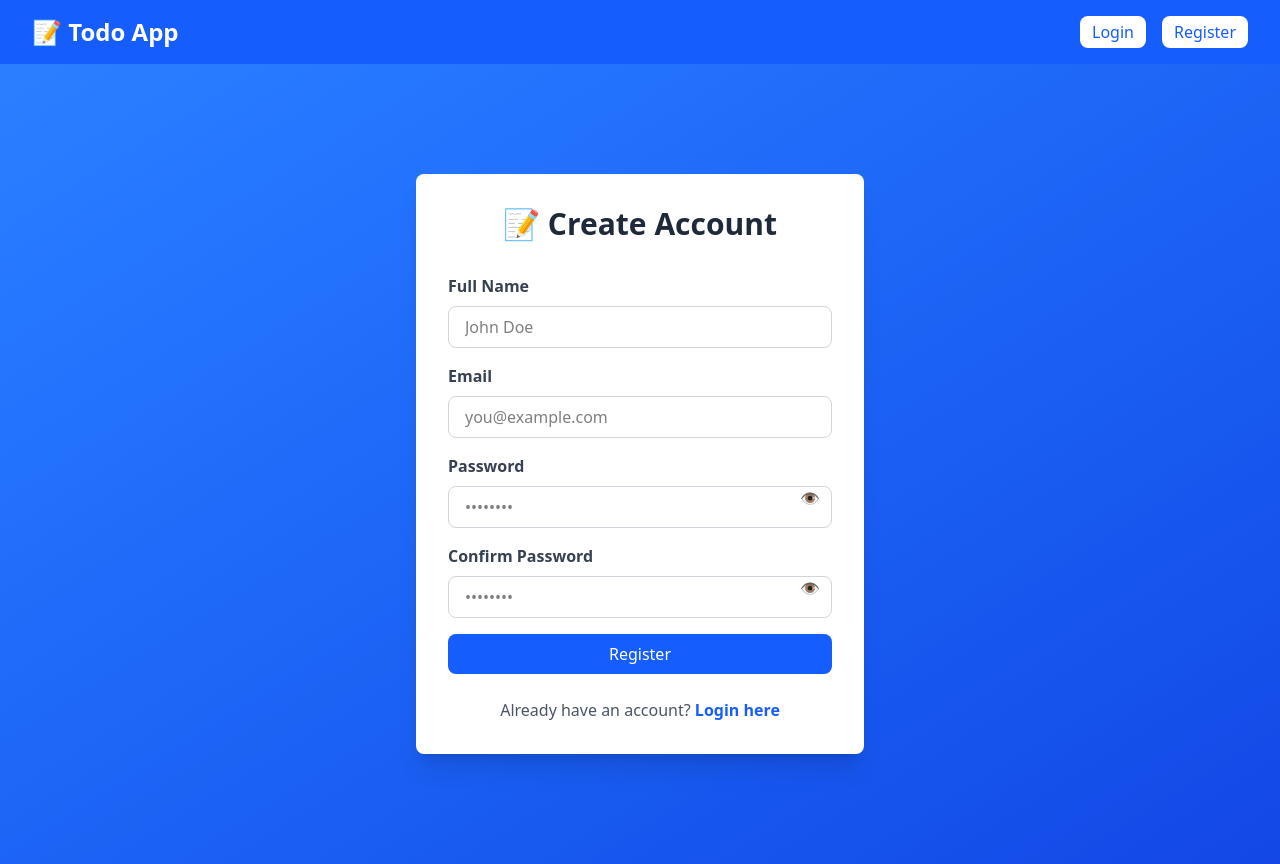
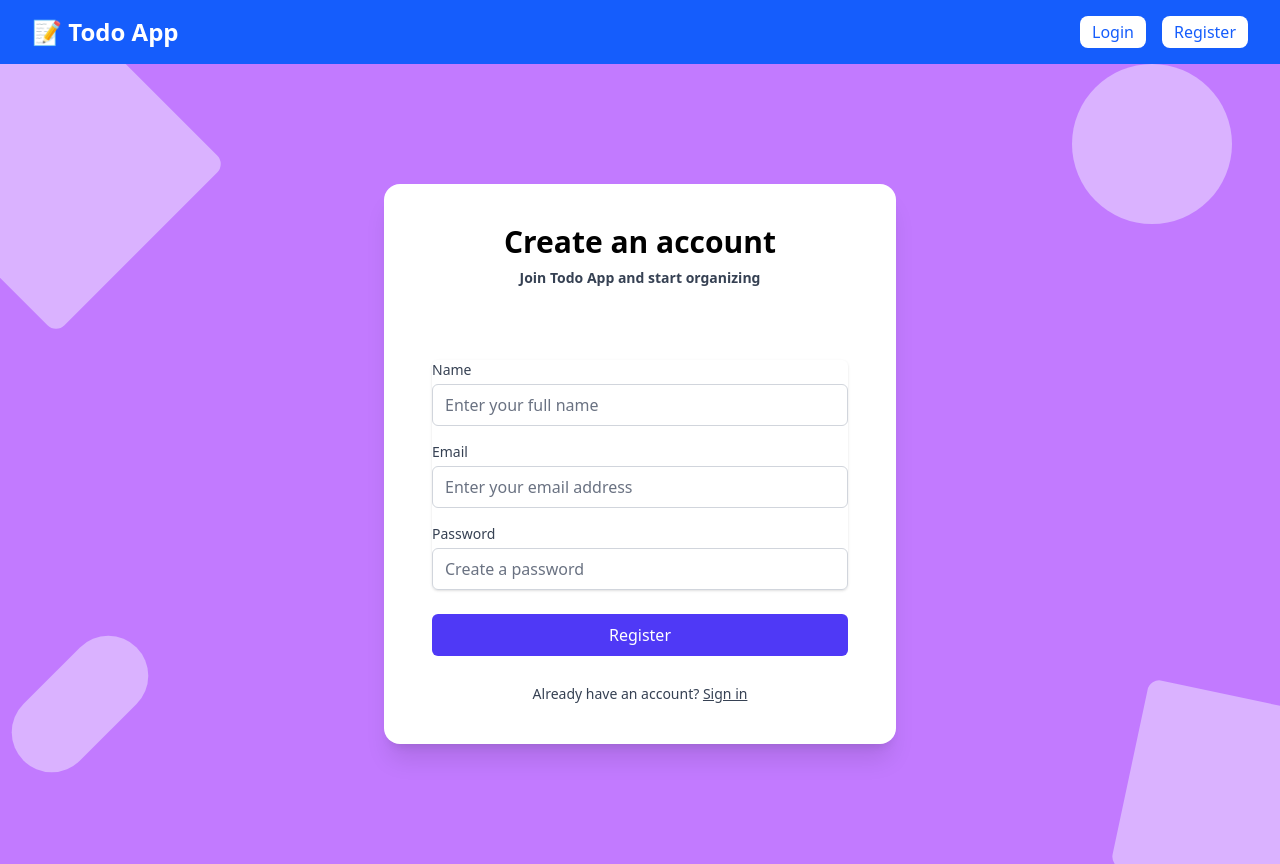
Before and after one commit to Dula0268/TO-DO-App, a Next.js app in the folder frontend/: page /register in a window 1280 px wide. Built offline with nearby package versions, Linux system fonts and the light colour scheme; no server answers.

Commit message:
refactor(register): streamline RegisterPage by removing local state and form handling logic

```diff
--- a/frontend/app/(auth)/register/page.tsx
+++ b/frontend/app/(auth)/register/page.tsx
@@ -1,157 +1,39 @@
-'use client';
+"use client";
 
-import { useState } from 'react';
-import { useRouter } from 'next/navigation';
-import Link from 'next/link';
-import { register } from '@/app/lib/api';
+import RegisterForm from "@/app/(auth)/register/RegisterForm";
 
 export default function RegisterPage() {
-  const router = useRouter();
-  const [name, setName] = useState('');
-  const [email, setEmail] = useState('');
-  const [password, setPassword] = useState('');
-  const [confirmPassword, setConfirmPassword] = useState('');
+  return (
+    <main className="relative min-h-screen bg-purple-400 flex items-center justify-center overflow-hidden">
+      {/* floating shapes (same as login) */}
+      <div className="absolute w-60 h-60 rounded-xl bg-purple-300 -top-5 -left-16 rotate-45 hidden md:block" />
+      <div className="absolute w-48 h-48 rounded-xl bg-purple-300 -bottom-6 -right-10 rotate-12 hidden md:block" />
+      <div className="absolute w-40 h-40 bg-purple-300 rounded-full top-0 right-12 hidden md:block" />
+      <div className="absolute w-20 h-40 bg-purple-300 rounded-full bottom-20 left-10 rotate-45 hidden md:block" />
 
-  const [showPassword, setShowPassword] = useState(false);
-  const [showConfirmPassword, setShowConfirmPassword] = useState(false);
+      {/* card */}
+      <section className="relative z-20 w-full max-w-lg">
+        <div className="bg-white rounded-2xl shadow-xl">
+          <header className="text-center px-8 pt-10">
+            <h1 className="text-3xl font-bold">Create an account</h1>
+            <p className="mt-2 text-sm font-semibold text-gray-700">
+              Join Todo App and start organizing
+            </p>
+          </header>
 
-  const [loading, setLoading] = useState(false);
-  const [error, setError] = useState('');
-
-  const handleSubmit = async (e: React.FormEvent) => {
-    e.preventDefault();
-    setError('');
-
-    if (password !== confirmPassword) {
-      setError('Passwords do not match');
-      return;
-    }
-
-    setLoading(true);
-
-    try {
-      await register(name, email, password);
-      alert('Registration successful! Please login.');
-      router.push('/login');
-    } catch (err: any) {
-      setError(err.response?.data?.message || 'Registration failed. Please try again.');
-    } finally {
-      setLoading(false);
-    }
-  };
-
-  return (
-    <div className="min-h-screen bg-gradient-to-br from-blue-500 to-blue-700 flex items-center justify-center p-4">
-      <div className="bg-white rounded-lg shadow-xl p-8 w-full max-w-md">
-        <h1 className="text-3xl font-bold text-center text-gray-800 mb-8">
-          📝 Create Account
-        </h1>
-
-        {error && (
-          <div className="bg-red-100 text-red-700 p-4 rounded-lg mb-4">
-            {error}
-          </div>
-        )}
-
-        <form onSubmit={handleSubmit} className="space-y-4">
-
-          {/* Name */}
-          <div>
-            <label className="block text-gray-700 font-semibold mb-2">
-              Full Name
-            </label>
-            <input
-              type="text"
-              value={name}
-              onChange={(e) => setName(e.target.value)}
-              placeholder="John Doe"
-              required
-              className="w-full px-4 py-2 border border-gray-300 rounded-lg focus:outline-none focus:border-blue-500"
-            />
+          {/* inset content so inputs never touch the edge */}
+          <div className="px-8 md:px-12 py-10">
+            <RegisterForm />
           </div>
 
-          {/* Email */}
-          <div>
-            <label className="block text-gray-700 font-semibold mb-2">
-              Email
-            </label>
-            <input
-              type="email"
-              value={email}
-              onChange={(e) => setEmail(e.target.value)}
-              placeholder="you@example.com"
-              required
-              className="w-full px-4 py-2 border border-gray-300 rounded-lg focus:outline-none focus:border-blue-500"
-            />
-          </div>
-
-          {/* Password with icon */}
-          <div>
-            <label className="block text-gray-700 font-semibold mb-2">
-              Password
-            </label>
-            <div className="relative">
-              <input
-                type={showPassword ? 'text' : 'password'}
-                value={password}
-                onChange={(e) => setPassword(e.target.value)}
-                placeholder="••••••••"
-                required
-                className="w-full px-4 py-2 border border-gray-300 rounded-lg focus:outline-none focus:border-blue-500"
-              />
-
-              <button
-                type="button"
-                onClick={() => setShowPassword((prev) => !prev)}
-                className="absolute right-3 top-0.4 text-gray-600 text-xl"
-              >
-                {showPassword ? '👁️‍🗨️' : '👁️'}
-              </button>
-            </div>
-          </div>
-
-          {/* Confirm Password with icon */}
-          <div>
-            <label className="block text-gray-700 font-semibold mb-2">
-              Confirm Password
-            </label>
-            <div className="relative">
-              <input
-                type={showConfirmPassword ? 'text' : 'password'}
-                value={confirmPassword}
-                onChange={(e) => setConfirmPassword(e.target.value)}
-                placeholder="••••••••"
-                required
-                className="w-full px-4 py-2 border border-gray-300 rounded-lg focus:outline-none focus:border-blue-500"
-              />
-
-              <button
-                type="button"
-                onClick={() => setShowConfirmPassword((prev) => !prev)}
-                className="absolute right-3 top-0.4 text-gray-600 text-xl"
-              >
-                {showConfirmPassword ? '👁️‍🗨️' : '👁️'}
-              </button>
-            </div>
-          </div>
-
-          {/* Submit button */}
-          <button
-            type="submit"
-            disabled={loading}
-            className="w-full bg-blue-600 hover:bg-blue-700 text-white font-semibold py-2 rounded-lg transition disabled:opacity-50"
-          >
-            {loading ? 'Creating Account...' : 'Register'}
-          </button>
-        </form>
-
-        <p className="text-center text-gray-600 mt-6">
-          Already have an account?{' '}
-          <Link href="/login" className="text-blue-600 hover:underline font-semibold">
-            Login here
-          </Link>
-        </p>
-      </div>
-    </div>
+          <footer className="px-8 md:px-12 pb-10 -mt-3">
+            <p className="text-center text-sm text-gray-700">
+              Already have an account?{" "}
+              <a href="/login" className="underline">Sign in</a>
+            </p>
+          </footer>
+        </div>
+      </section>
+    </main>
   );
 }
```
